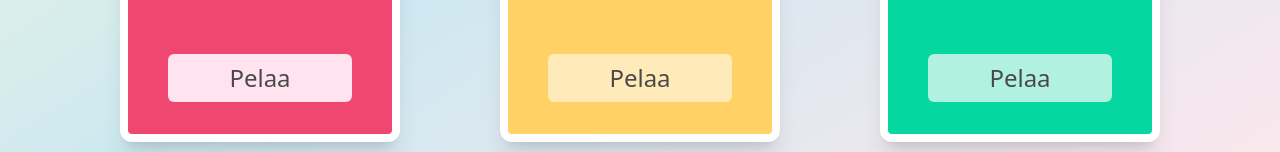
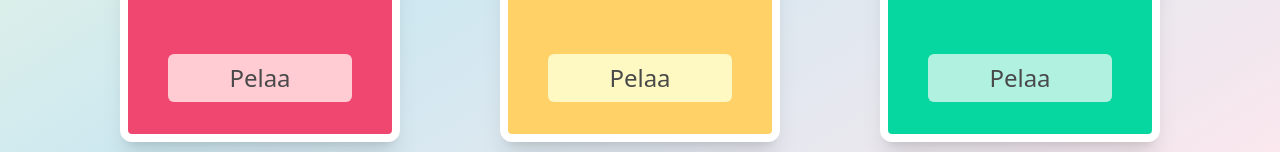
Before and after one commit to jamktiko/stripNsip, a SvelteKit app in the folder projekti/: page / in a window 1280 px wide. Shown: the part 562-714 px from the top of the page. Built offline with nearby package versions, Linux system fonts and the light colour scheme.

Commit message:
call to action napit valmiit

```diff
--- a/projekti/src/routes/+page.svelte
+++ b/projekti/src/routes/+page.svelte
@@ -37,7 +37,7 @@
 
 			saavutettavuusTyyli: 'absolute bottom-5 w-50 text-center px-6 sm:px-2 pb-3',
 			saavutettavuusTekstiTyyli:
-				' rounded-md bg-parisuhdeteksti py-2 font-medium text-tekstit text-2xl'
+				' rounded-md bg-rose-200 py-2 font-medium text-tekstit text-2xl'
 		},
 		{
 			id: 2,
@@ -52,7 +52,7 @@
 			imgTWTakapuoli: 'min-w-20 max-w-20 max-w-20',
 			asettelu: 'sm:justify-items-center',
 			saavutettavuusTyyli: 'absolute bottom-5 w-50 text-center px-6 sm:px-2 pb-3',
-			saavutettavuusTekstiTyyli: 'rounded-md bg-juompelikakkonen  py-2 font-medium text-tekstit text-2xl'
+			saavutettavuusTekstiTyyli: 'rounded-md bg-yellow-100  py-2 font-medium text-tekstit text-2xl'
 		},
 		{
 			id: 3,
```
